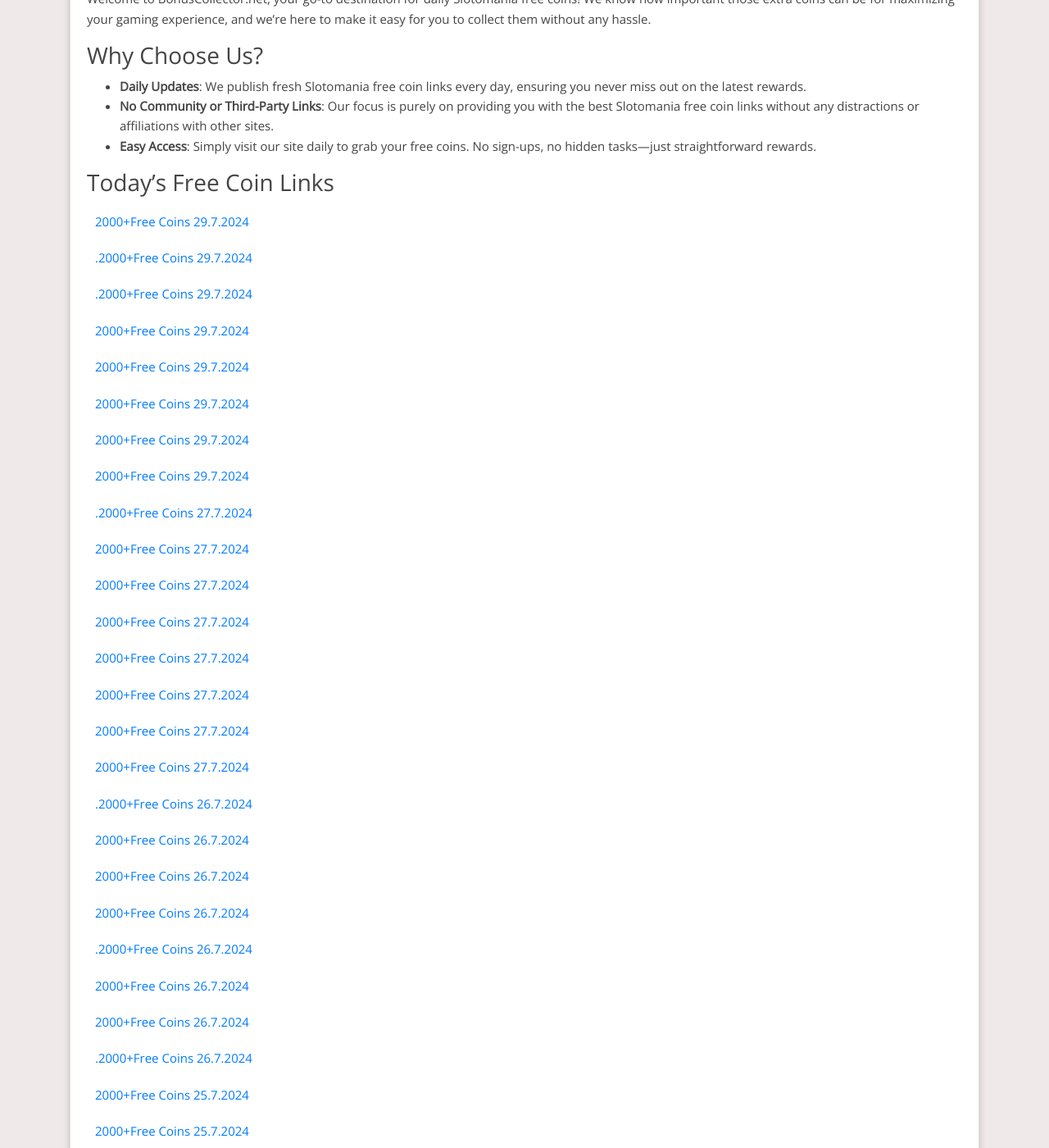
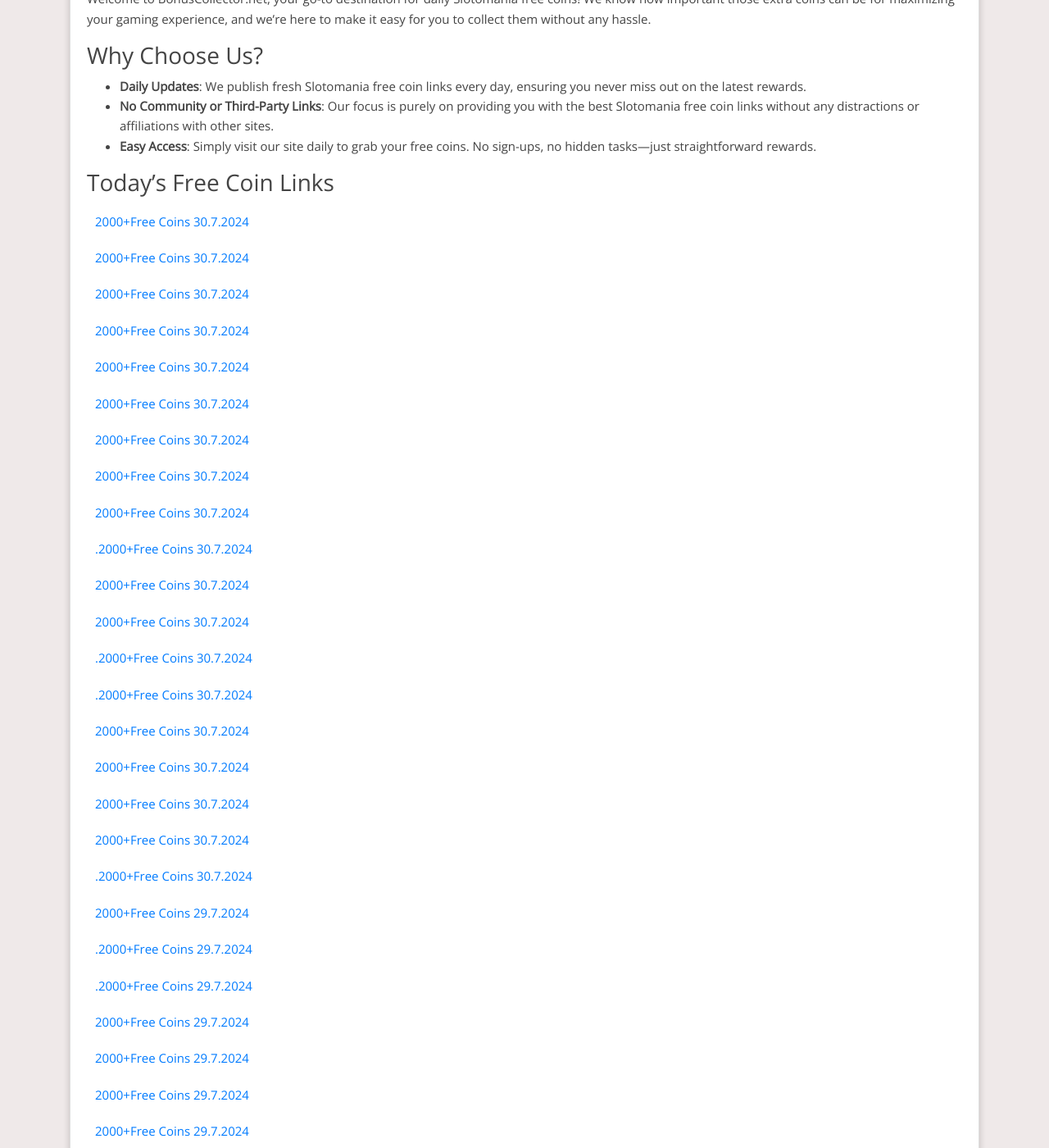
Before and after one commit to Prollad99/bs-net, a Jekyll site: the page built from _posts/2024-06-29-slotomania.md, in a window 1280 px wide and 1400 px high, scrolled down 326 px. Shown: the whole window at 82% size. Built offline with Jekyll 4.4.1, drawn with Linux system fonts in a browser that asks for light colours; nearby versions of some CDN libraries; comment, search, counter and statistics services are not loaded; some of the changed text lies outside the part shown.

Commit message:
Update slotomania reward links and last modified date

```diff
--- a/_data/include_files.yml
+++ b/_data/include_files.yml
@@ -38,7 +38,7 @@
   last_modified: 2024-07-30 12:41:18
 
 slotomania.html:
-  last_modified: 2024-07-29 14:33:33
+  last_modified: 2024-07-30 12:41:39
 
 cashman-casino.html:
   last_modified: 2024-07-29 16:23:45
--- a/_includes/slotomania.html
+++ b/_includes/slotomania.html
@@ -1,4 +1,23 @@
 <html><body><div class="reward"><ul>
+<li><a href="https://api.playtika.com/redirector/?coupon_token=1_3_1720340687962_4e23po5r">2000+free coins 30.7.2024</a></li>
+<li><a href="https://api.playtika.com/redirector/?coupon_token=1_3_1722207600192_og3elzde">2000+free coins 30.7.2024</a></li>
+<li><a href="https://api.playtika.com/redirector/?coupon_token=1_3_1722195000148_89lknjl0">2000+free coins 30.7.2024</a></li>
+<li><a href="https://api.playtika.com/redirector/?coupon_token=1_3_1721911125427_2oz4eyok">2000+free coins 30.7.2024</a></li>
+<li><a href="https://api.playtika.com/redirector/?coupon_token=1_3_1722294000168_lpoelnxd">2000+free coins 30.7.2024</a></li>
+<li><a href="https://api.playtika.com/redirector/?coupon_token=1_3_1722281400188_2oyg7y45">2000+free coins 30.7.2024</a></li>
+<li><a href="https://api.playtika.com/redirector/?coupon_token=1_3_1722207600179_lpor37gg">2000+free coins 30.7.2024</a></li>
+<li><a href="https://api.playtika.com/redirector/?coupon_token=1_3_1722207600319_298k3xxz">2000+free coins 30.7.2024</a></li>
+<li><a href="https://api.playtika.com/redirector/?coupon_token=1_3_1722207600231_3klom7dy">2000+free coins 30.7.2024</a></li>
+<li><a href="https://api.playtika.com/redirector/?coupon_token=1_3_1720340217862_opd7we3m">.2000+free coins 30.7.2024</a></li>
+<li><a href="https://api.playtika.com/redirector/?coupon_token=1_3_1720340037321_d7rgjkp8">2000+free coins 30.7.2024</a></li>
+<li><a href="https://api.playtika.com/redirector/?coupon_token=1_3_1720339572998_296l775g">2000+free coins 30.7.2024</a></li>
+<li><a href="https://api.playtika.com/redirector/?coupon_token=1_3_1720339363989_oygmx95j">.2000+free coins 30.7.2024</a></li>
+<li><a href="https://api.playtika.com/redirector/?coupon_token=1_3_1722151192057_3klzpz6d">.2000+free coins 30.7.2024</a></li>
+<li><a href="https://api.playtika.com/redirector/?coupon_token=1_3_1722294000181_0zn3yg89">2000+free coins 30.7.2024</a></li>
+<li><a href="https://api.playtika.com/redirector/?coupon_token=1_3_1722294000300_d7zn3ez3">2000+free coins 30.7.2024</a></li>
+<li><a href="https://api.playtika.com/redirector/?coupon_token=1_3_1722294000199_wx7pgodo">2000+free coins 30.7.2024</a></li>
+<li><a href="https://api.playtika.com/redirector/?coupon_token=1_3_1720341169341_3kdyxo85">2000+free coins 30.7.2024</a></li>
+<li><a href="https://api.playtika.com/redirector/?coupon_token=1_3_1720341002858_oygmx96w">.2000+free coins 30.7.2024</a></li>
 <li><a href="https://api.playtika.com/redirector/?coupon_token=1_3_1722121200202_0znz4kee">2000+free coins 29.7.2024</a></li>
 <li><a href="https://api.playtika.com/redirector/?coupon_token=1_3_1722108600155_4ek38l7n">.2000+free coins 29.7.2024</a></li>
 <li><a href="https://api.playtika.com/redirector/?coupon_token=1_3_1720338958991_2o6m8gm6">.2000+free coins 29.7.2024</a></li>
```
Also changed, not shown: other parts of _includes/slotomania.html (+0 -19 lines), links-json/slotomania.json (+76 -76 lines).
